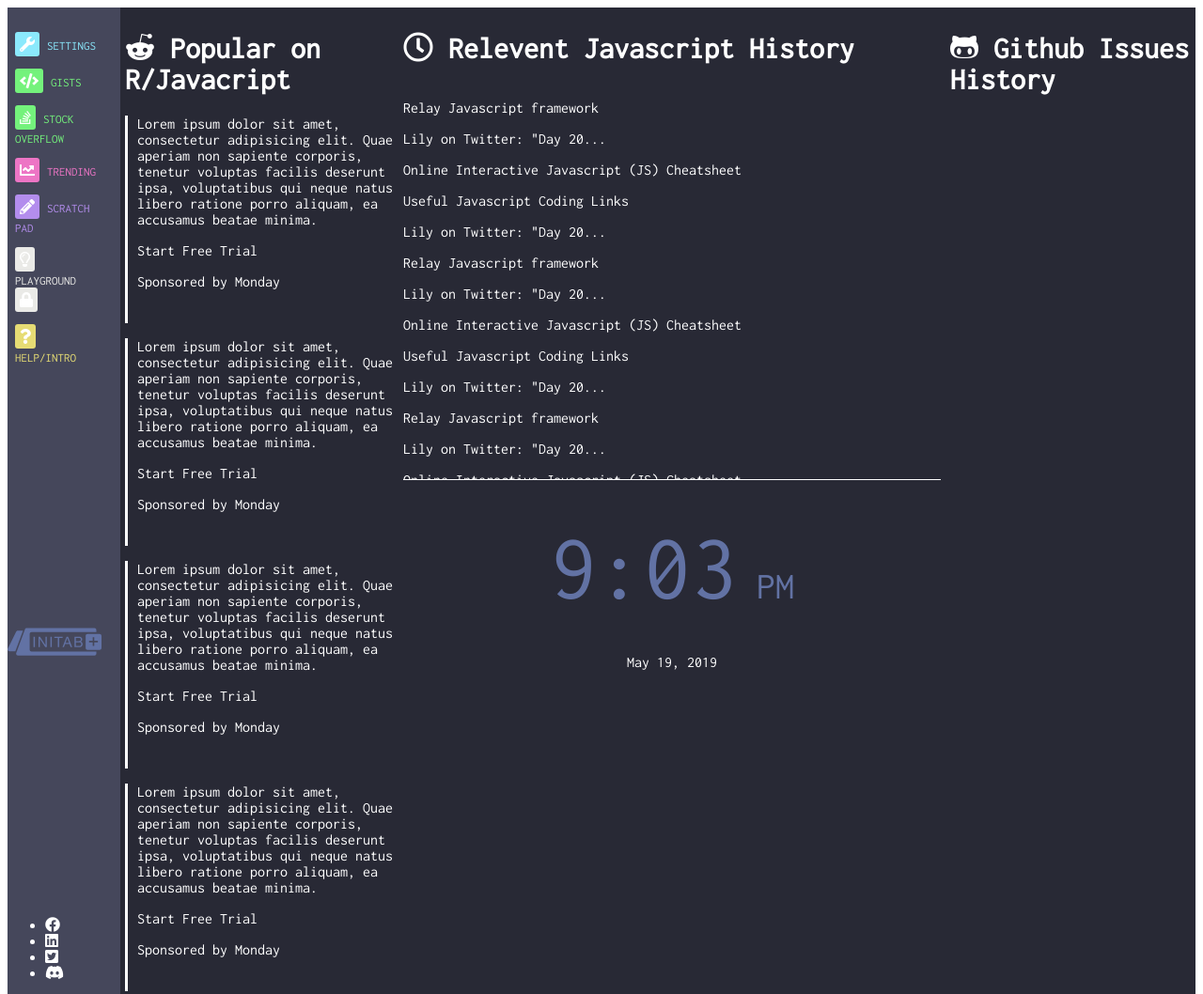
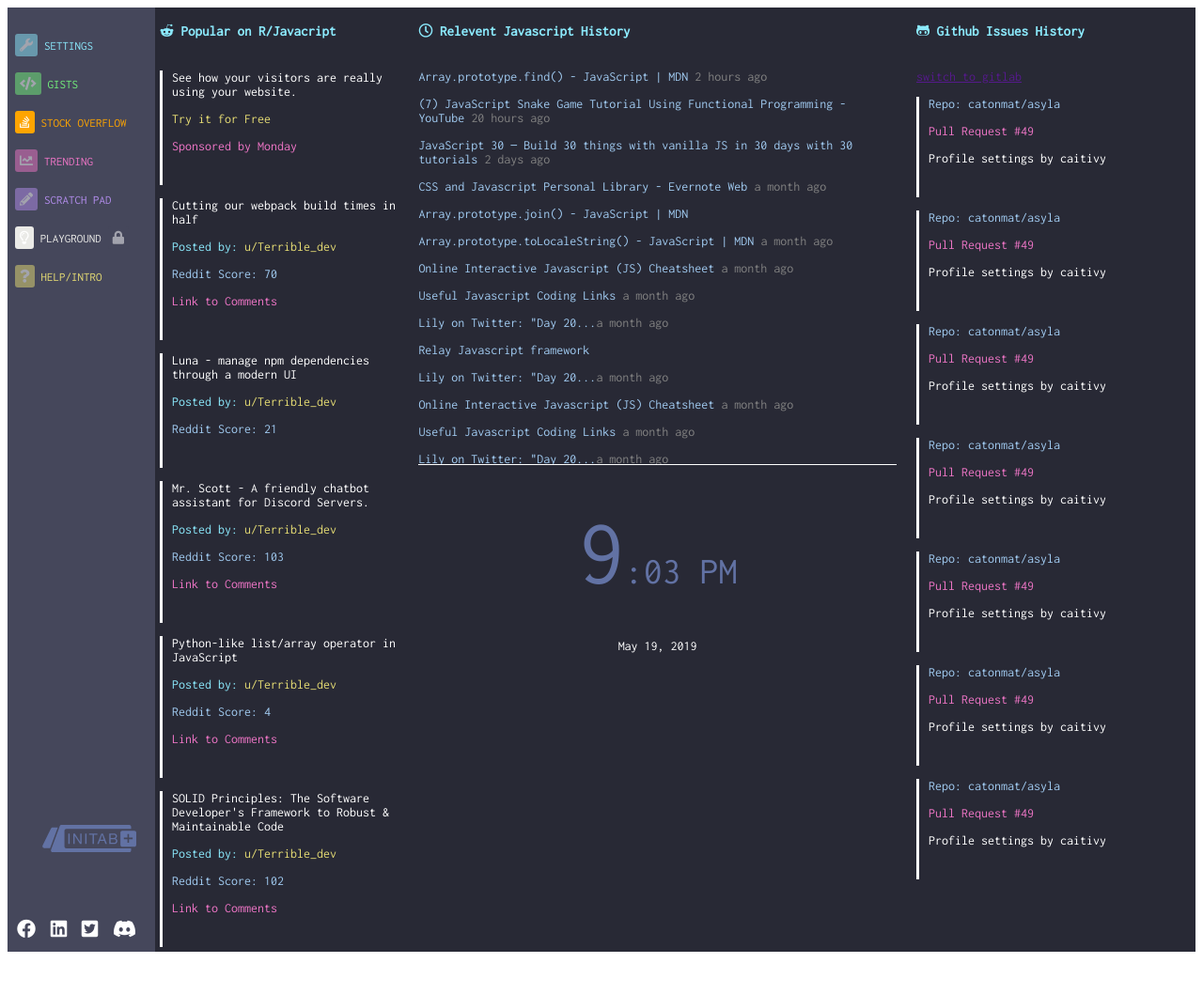
Before and after one commit to caitivy/Landing-Page-Clone, a plain HTML site: page index.html in a window 1280 px wide. Shown: the top 1058 px of the page at 94% size. After the commit the page ends 1021 px from the top, so only its background shows below. Drawn offline with Linux system fonts and the light colour scheme.

Commit message:
content added

```diff
--- a/index.html
+++ b/index.html
@@ -42,7 +42,7 @@
             </li>
         </ul>
         <div class="initab-icon">
-            <svg xmlns="http://www.w3.org/2000/svg" xmlns:xlink="http://www.w3.org/1999/xlink" width="100px" height="auto" viewBox="0 0 492 144" version="1.1" class="injected-svg initab-logo" data-src="img/initab_logo.svg">
+            <svg xmlns="http://www.w3.org/2000/svg" xmlns:xlink="http://www.w3.org/1999/xlink" width="100px" viewBox="0 0 492 144" version="1.1" class="injected-svg initab-logo" data-src="img/initab_logo.svg">
             <defs></defs>
             <g stroke="none" stroke-width="1" fill="none" fill-rule="evenodd">
                     <g fill="#6272A4">
@@ -54,7 +54,7 @@
                 </g>
             </svg>
         </div>
-        <ul>
+        <ul class="social-links">
           <li><i class="fab fa-facebook"></i></li>
           <li><i class="fab fa-linkedin"></i></li>
           <li><i class="fab fa-twitter-square"></i></li>
@@ -63,63 +63,80 @@
     </div>
     <div class="main-container">
         <div class="card card-javascript">
-           <h1><i class="fab fa-reddit-alien"></i> Popular on R/Javacript</h1>
+           <h2><i class="fab fa-reddit-alien"></i> Popular on R/Javacript</h2>
             <div class="paragraph">
+                    <p>
+                      <a href="">
+                        See how your visitors are really using your website.
+                        <p><span class="user">Try it for Free</span></p>
+                        <p><span class="link">Sponsored by Monday</span></p>
+                      </a>
+                    </p>
+            </div>
+             <div class="paragraph">
                 <a href="">
-                    <p>Lorem ipsum dolor sit amet, consectetur adipisicing elit. Quae aperiam non sapiente corporis, tenetur voluptas facilis deserunt ipsa, voluptatibus qui neque natus libero ratione porro aliquam, ea accusamus beatae minima.</p>
-                    <p>Start Free Trial</p>
-                    <p>Sponsored by Monday</p>
+                    <p>Cutting our webpack build times in half</p>
+                    <p><span class="postedby">Posted by:</span><span class="user"> u/Terrible_dev</span></p>
+                    <p><span class="score">Reddit Score: 70</span></p>
+                    <p><span class="link">Link to Comments</span></p>
                 </a>
             </div>
              <div class="paragraph">
                 <a href="">
-                    <p>Lorem ipsum dolor sit amet, consectetur adipisicing elit. Quae aperiam non sapiente corporis, tenetur voluptas facilis deserunt ipsa, voluptatibus qui neque natus libero ratione porro aliquam, ea accusamus beatae minima.</p>
-                    <p>Start Free Trial</p>
-                    <p>Sponsored by Monday</p>
+                    <p>Luna - manage npm dependencies through a modern UI</p>
+               <p><span class="postedby">Posted by:</span><span class="user"> u/Terrible_dev</span></p>
+                    <p><span class="score">Reddit Score: 21</span></p>
+                </a>
+            </div>
+            <div class="paragraph">
+                <a href="">
+                    <p>Mr. Scott - A friendly chatbot assistant for Discord Servers.</p>
+                    <p><span class="postedby">Posted by:</span><span class="user"> u/Terrible_dev</span></p>
+                    <p><span class="score">Reddit Score: 103</span></p>
+                    <p><span class="link">Link to Comments</span></p>
+                </a>
+            </div>
+            <div class="paragraph">
+                <a href="">
+                    <p>Python-like list/array operator in JavaScript</p>
+                                <p><span class="postedby">Posted by:</span><span class="user"> u/Terrible_dev</span></p>
+                    <p><span class="score">Reddit Score: 4</span></p>
+                    <p><span class="link">Link to Comments</span></p>
                 </a>
             </div>
              <div class="paragraph">
                 <a href="">
-                    <p>Lorem ipsum dolor sit amet, consectetur adipisicing elit. Quae aperiam non sapiente corporis, tenetur voluptas facilis deserunt ipsa, voluptatibus qui neque natus libero ratione porro aliquam, ea accusamus beatae minima.</p>
-                    <p>Start Free Trial</p>
-                    <p>Sponsored by Monday</p>
-                </a>
-            </div>
-             <div class="paragraph">
-                <a href="">
-                    <p>Lorem ipsum dolor sit amet, consectetur adipisicing elit. Quae aperiam non sapiente corporis, tenetur voluptas facilis deserunt ipsa, voluptatibus qui neque natus libero ratione porro aliquam, ea accusamus beatae minima.</p>
-                    <p>Start Free Trial</p>
-                    <p>Sponsored by Monday</p>
+                    <p>SOLID Principles: The Software Developer's Framework to Robust &amp; Maintainable Code</p>
+             <p><span class="postedby">Posted by:</span><span class="user"> u/Terrible_dev</span></p>
+                    <p><span class="score">Reddit Score: 102</span></p>
+                    <p><span class="link">Link to Comments</span></p>
                 </a>
             </div>
         </div>
         <div class="card card-javascript_history">
 
             <div class="javascript-history">
-                 <h1><i class="far fa-clock"></i> Relevent Javascript History</h1>
+                 <h2><i class="far fa-clock"></i> Relevent Javascript History</h2>
 
                  <div class="scroll-list">
-
-                    <p>Relay Javascript framework
-                    <p>Lily on Twitter: "Day 20...</p>
-                     <p>Online Interactive Javascript (JS) Cheatsheet</p>
-                     <p>Useful Javascript Coding Links</p>
-                    <p>Lily on Twitter: "Day 20...</p>
+                    <span>Array.prototype.find() - JavaScript | MDN</span><span class= time-stamp> 2 hours ago</span>
+                    <p>(7) JavaScript Snake Game Tutorial Using Functional Programming - YouTube <span class= "time-stamp"> 20 hours ago</span></p>
+                     <p>JavaScript 30 — Build 30 things with vanilla JS in 30 days with 30 tutorials <span class= "time-stamp"> 2 days ago</span></p>
+                     <p>CSS and Javascript Personal Library - Evernote Web <span class= "time-stamp">a month ago</span></p>
+                    <p>Array.prototype.join() - JavaScript | MDN <span class= time-stamp></p>
+                    <p>Array.prototype.toLocaleString() - JavaScript | MDN <span class= "time-stamp">a month ago</span></p>
+                     <p>Online Interactive Javascript (JS) Cheatsheet <span class= "time-stamp">a month ago</span></p>
+                     <p>Useful Javascript Coding Links <span class= "time-stamp">a month ago</span></p>
+                    <p>Lily on Twitter: "Day 20...<span class= "time-stamp">a month ago</span></p>
                      <p>Relay Javascript framework
-                    <p>Lily on Twitter: "Day 20...</p>
-                     <p>Online Interactive Javascript (JS) Cheatsheet</p>
-                     <p>Useful Javascript Coding Links</p>
-                    <p>Lily on Twitter: "Day 20...</p>
-                     <p>Relay Javascript framework
-                    <p>Lily on Twitter: "Day 20...</p>
-                     <p>Online Interactive Javascript (JS) Cheatsheet</p>
-                     <p>Useful Javascript Coding Links</p>
-                    <p>Lily on Twitter: "Day 20...</p>
-                     <p>Relay Javascript framework
-                    <p>Lily on Twitter: "Day 20...</p>
-                     <p>Online Interactive Javascript (JS) Cheatsheet</p>
-                     <p>Useful Javascript Coding Links</p>
-                    <p>Lily on Twitter: "Day 20...</p>
+                    <p>Lily on Twitter: "Day 20...<span class= "time-stamp">a month ago</span></p>
+                     <p>Online Interactive Javascript (JS) Cheatsheet <span class= "time-stamp">a month ago</span></p>
+                     <p>Useful Javascript Coding Links <span class= "time-stamp">a month ago</span></p>
+                    <p>Lily on Twitter: "Day 20...<span class= "time-stamp">a month ago</span></p>
+                    <p>Lily on Twitter: "Day 20...<span class= "time-stamp">a month ago</span></p>
+                     <p>Online Interactive Javascript (JS) Cheatsheet <span class= "time-stamp">a month ago</span></p>
+                     <p>Useful Javascript Coding Links <span class= "time-stamp">a month ago</span></p>
+                    <p>Lily on Twitter: "Day 20... <span class= "time-stamp">a month ago</span></p>
 
 
                  </div>
@@ -128,17 +145,64 @@
 
             <div class=" card-time">
                 <p class="time">
-                    <span class="hours">9:03</span>
+                    <span class="hours">9</span>:<span class="minute">03</span>
                     PM
-                </p>
-
-
                 <p class="date">May 19, 2019</p>
             </div>
         </div>
 
         <div class="card card-github_history">
-            <h1><i class="fab fa-github-alt"></i> Github Issues History</h1>
+            <h2><i class="fab fa-github-alt"></i> Github Issues History</h2>
+            <a href="">switch to gitlab</a>
+            <div class="paragraph">
+                <a href="">
+                    <p class="repo">Repo: catonmat/asyla</p>
+                    <p><span class="request-number">Pull Request #49</span></p>
+                    <p><span>Profile settings by caitivy</span></p>
+                </a>
+            </div>
+            <div class="paragraph">
+                <a href="">
+                    <p class="repo">Repo: catonmat/asyla</p>
+                    <p><span class="request-number">Pull Request #49</span></p>
+                    <p><span>Profile settings by caitivy</span></p>
+                </a>
+            </div>
+            <div class="paragraph">
+                <a href="">
+                    <p class="repo">Repo: catonmat/asyla</p>
+                    <p><span class="request-number">Pull Request #49</span></p>
+                    <p><span>Profile settings by caitivy</span></p>
+                </a>
+            </div>
+            <div class="paragraph">
+                <a href="">
+                    <p class="repo">Repo: catonmat/asyla</p>
+                    <p><span class="request-number">Pull Request #49</span></p>
+                    <p><span>Profile settings by caitivy</span></p>
+                </a>
+            </div>
+            <div class="paragraph">
+                <a href="">
+                    <p class="repo">Repo: catonmat/asyla</p>
+                    <p><span class="request-number">Pull Request #49</span></p>
+                    <p><span>Profile settings by caitivy</span></p>
+                </a>
+            </div>
+            <div class="paragraph">
+                <a href="">
+                    <p class="repo">Repo: catonmat/asyla</p>
+                    <p><span class="request-number">Pull Request #49</span></p>
+                    <p><span>Profile settings by caitivy</span></p>
+                </a>
+            </div>
+            <div class="paragraph">
+                <a href="">
+                    <p class="repo">Repo: catonmat/asyla</p>
+                    <p><span class="request-number">Pull Request #49</span></p>
+                    <p><span>Profile settings by caitivy</span></p>
+                </a>
+            </div>
         </div>
     </div>
 
--- a/main.js
+++ b/main.js
@@ -0,0 +1,18 @@
+
+    const mins = document.querySelector('.minute');
+    const hour = document.querySelector('.hours');
+
+
+    function setDate(){
+      const now = new Date();
+
+
+      const mins = now.getMinutes();
+      const minsDegrees = ((mins / 60) * 360) + 90;
+
+
+      const hour = now.getHours();
+      const hourDegrees = ((mins / 12) * 360) + 90;
+
+    }
+    setInterval(setDate, 100);  //to set a time interval with the parameter as the setDate variable and 1000 seconds
--- a/scss/components/_card.scss
+++ b/scss/components/_card.scss
@@ -14,6 +14,25 @@ $breakpoint-mobile: 415px;
         padding-left:10px;
         display:block;
         color:inherit;
+    }
+    .user {
+      color: #E6DC74;
+
+    }
+    .postedby {
+      color:#8BE9FC;
+    }
+    .score {
+      color: #A0CAF0;
+    }
+    .link {
+      color:#ED75C5;
+    }
+    .request-number {
+      color:#ED75C5;
+    }
+    .repo {
+      color: #A0CAF0;
     }
   }
 
@@ -41,15 +60,18 @@ $breakpoint-mobile: 415px;
 
   .javascript-history {
     border-bottom: 1px solid white;
-
-
-  }
+}
 
   .scroll-list {
       height: 400px;
       overflow:hidden;
       overflow-y:scroll;
       padding-bottom: 20px;
+      color: #A0CAF0;
+
+      .time-stamp{
+        color: gray;
+      }
   }
 
   .card-time {
@@ -59,9 +81,14 @@ $breakpoint-mobile: 415px;
         font-size: 40px;
       .hours {
         font-size: 100px;
-      }
-
-
+      .minute {
+        font-size: 100px;
+      .date {
+        color: #6272a4;
+        font-size: 40px;
+          }
+        }
+       }
      }
   }
 }
--- a/scss/components/_icons.scss
+++ b/scss/components/_icons.scss
@@ -0,0 +1,7 @@
+.fas, .fa-lock {
+  opacity: 0.5;
+}
+.initab-icon {
+  padding-left: 37px;
+  padding-top: 500px
+}
--- a/scss/components/_nav.scss
+++ b/scss/components/_nav.scss
@@ -14,7 +14,7 @@
         li {
             text-transform: uppercase;
             border-bottom: 3px solid transparent;
-            margin: 10px 0 0 8px;
+            margin: 14px 0 0 8px;
 
             i {
                 border-radius: 3px;
@@ -35,8 +35,8 @@
                 a { color:#74F27C; }
             }
             &.stock {
-                i { background-color:#74F27C; }
-                a { color:#74F27C; }
+                i { background-color:#FEA500; }
+                a { color:#FEA500; }
             }
             &.trending {
                 i { background-color:#ED75C5; }
@@ -47,7 +47,12 @@
                 a { color:#B38DED; }
             }
             &.playground {
-                i { background-color:#EAEAE7; }
+                i {
+                  background-color:#EAEAE7;
+                  &:last-child {
+                    background-color: #45475b;
+                  }
+                }
                 a { color:#EAEAE7; }
             }
             &.help {
@@ -56,4 +61,21 @@
             }
         }
     }
+    .social-links {
+        display: flex;
+        justify-content: space-between;
+        flex-direction: row;
+        text-decoration: none;
+        list-style-type: none;
+        padding-left:10px;
+
+        .fab{
+
+           font-size: 20px;
+        }
+
+          li {
+
+          }
+    }
 }
--- a/scss/style.scss
+++ b/scss/style.scss
@@ -7,7 +7,13 @@
 $breakpoint-tablet: 768px;
 
 body {
-  font-family: 'Inconsolata', monospace
+  font-family: 'Inconsolata', monospace;
+  font-size: 14px;
+}
+h2 {
+  font-size: 15px;
+  color:#8BE9FC;
+  padding-bottom: 20px;
 }
 .grid {
   display: grid;
@@ -16,6 +22,7 @@ body {
   color: white;
 }
 .main-container {
+  padding-right: 90px;
   display: flex;
   justify-content: space-between;
 }
```
Also changed, not shown: css/style.css, 1 other file.
